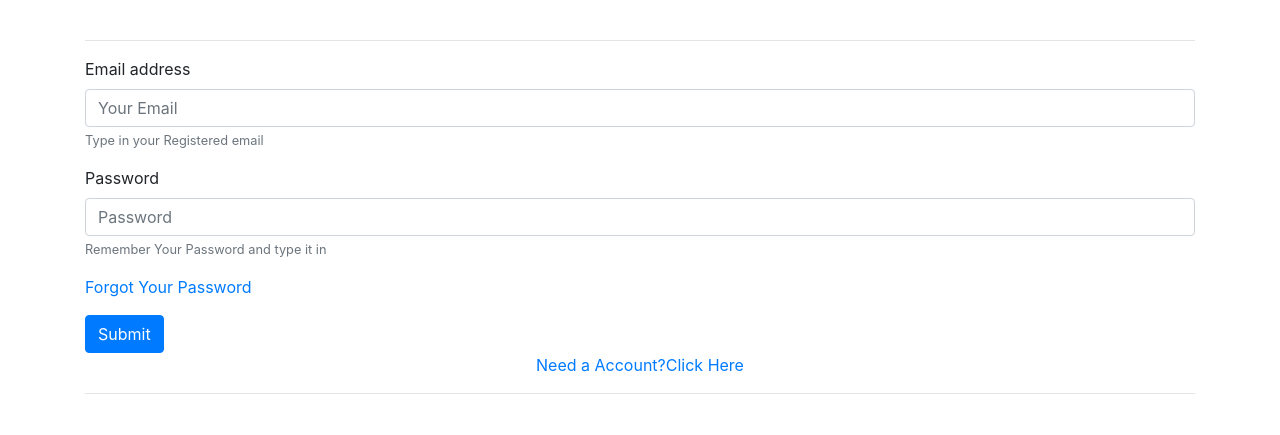
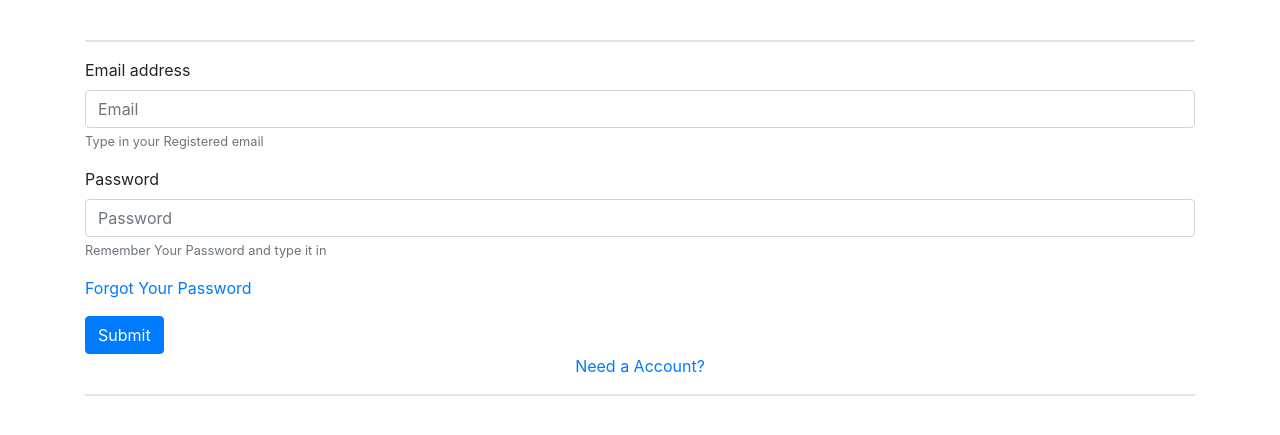
Before and after one commit to AnkitMitraOfficial/StackOverflowClone, a Django app: page /login/ in a window 1280 px wide. Shown: the part 56-491 px from the top of the page. Run offline with Django 3.2, Linux system fonts and the light colour scheme.

Commit message:
Styled the Authentication Forms

```diff
--- a/Authentication/templates/Authentication/loginuser.html
+++ b/Authentication/templates/Authentication/loginuser.html
@@ -3,14 +3,18 @@
 {% load static %}
 
 {% block content %}
-<style></style>
+<style>
+	hr {
+		border-width: 2px;
+	}
+</style>
 <br>
 <form>
 	<div class="container">
 		<hr>
 	<div class="form-group">
 	  <label for="exampleInputEmail1">Email address</label>
-	  <input type="email" class="form-control" id="exampleInputEmail1" aria-describedby="emailHelp" placeholder="Your Email">
+	  <input type="email" class="form-control" id="exampleInputEmail1" aria-describedby="emailHelp" placeholder="Email">
 	  <small id="emailHelp" class="form-text text-muted">Type in your Registered email</small>
 	</div>
 	<div class="form-group">
@@ -24,7 +28,7 @@
 	<button type="submit" class="btn btn-primary">Submit</button><br>
 
 	<div class="text-center">
-		<a href="{% url 'register' %}">Need a Account?Click Here</a>
+		<a href="{% url 'register' %}">Need a Account?</a>
 	</div>
 	<hr>
 </div>
```
Also changed, not shown: Authentication/templates/Authentication/signupuser.html (+9 -2 lines), 1 other file.
